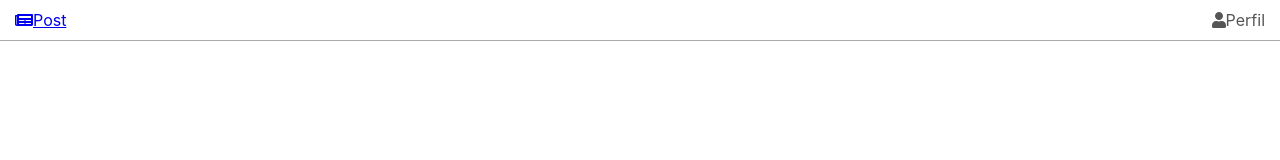
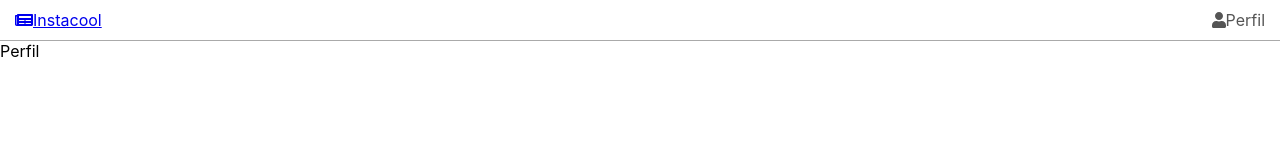
Before and after one commit to marcelogracia/instagram-typescript, a React (Create React App) app: page /app/profile in a window 1280 px wide. Shown: the top 160 px of the page. Built offline with nearby package versions, Linux system fonts and the light colour scheme.

Commit message:
add profile

```diff
--- a/src/App.tsx
+++ b/src/App.tsx
@@ -5,8 +5,8 @@ import Login from './containers/Auth/Login'
 import Register from './containers/Auth/Register'
 import NewsFeed from './containers/NewsFeed'
 import NavBar from './components/NavBar'
-
-// import { Route } from 'react-router'
+import Profile from './containers/Profile/Profile'
+//import { Route } from 'react-router'
 import {BrowserRouter as Router, Switch, Route} from 'react-router-dom'
 
 const App: React.FC = () => {
@@ -19,6 +19,7 @@ const App: React.FC = () => {
           <Route exact={true} path="/register" component={Register} />
           <Route path="/app" component={NavBar} />
           <Route exact={true} path="/app/newsfeed" component={NewsFeed} />
+          <Route exact={true} path="/app/profile" component={Profile} />
 
       </Router>
 
--- a/src/components/NavBar.tsx
+++ b/src/components/NavBar.tsx
@@ -19,9 +19,9 @@ class NavBar extends Component {
         return (
             <div style={style.navbar}>
                 <Link to='/app/newsfeed' >
-                <FontAwesomeIcon icon={faNewspaper}></FontAwesomeIcon>Post</Link>
+                <FontAwesomeIcon icon={faNewspaper}></FontAwesomeIcon>Instacool</Link>
                 <div style={{float:'right'}}>
-                <Link style={style.link} to='/app/profile' ><FontAwesomeIcon icon={faUser} />Perfil</Link>
+                    <Link style={style.link} to='/app/profile' ><FontAwesomeIcon icon={faUser} />Perfil</Link>
                 </div>
             </div>
         );
--- /dev/null
+++ b/src/containers/Profile/Profile.tsx
@@ -0,0 +1,11 @@
+import React, { Component } from 'react'
+
+export default class Profile extends Component {
+    render() {
+        return (
+            <div>
+                Perfil
+            </div>
+        )
+    }
+}
```
